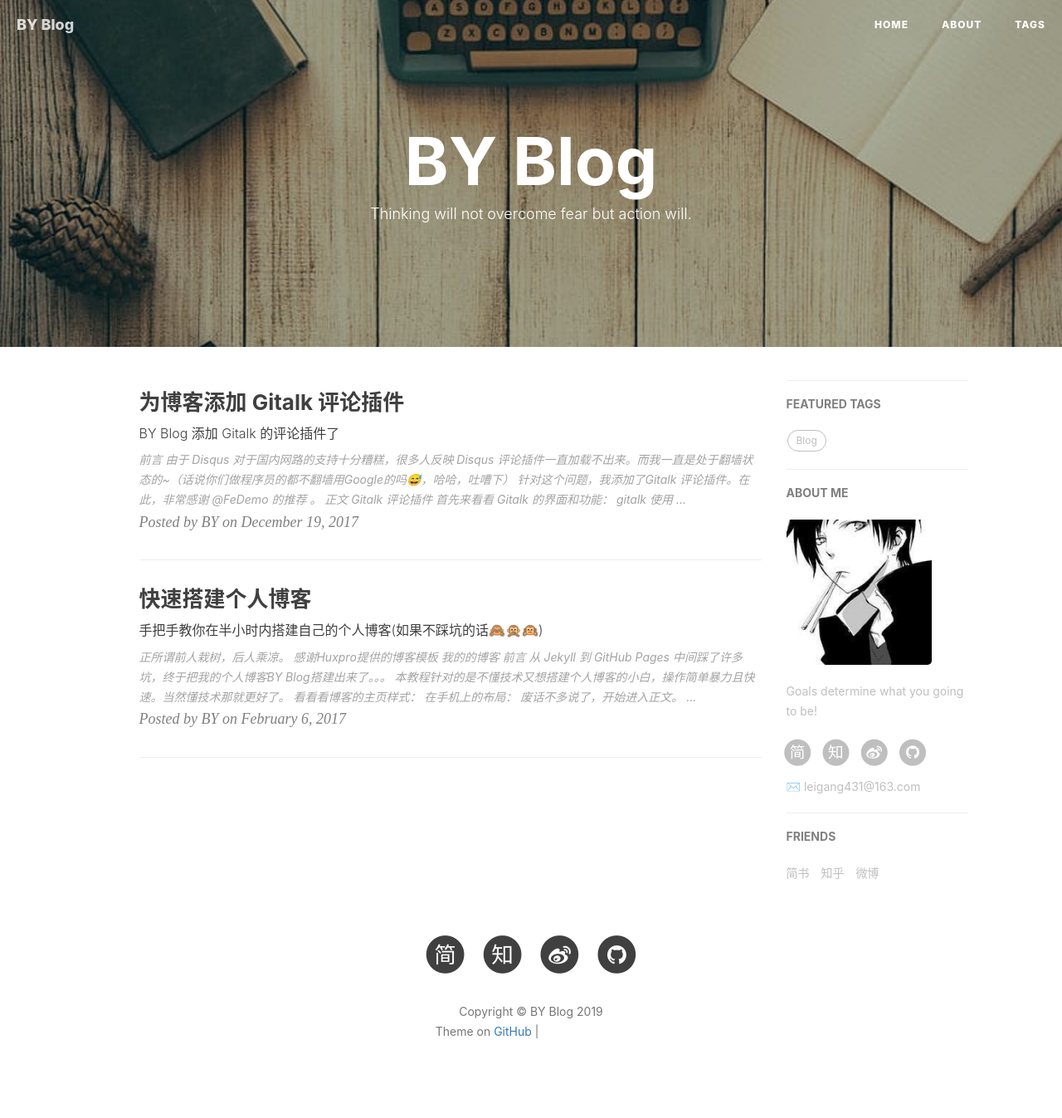
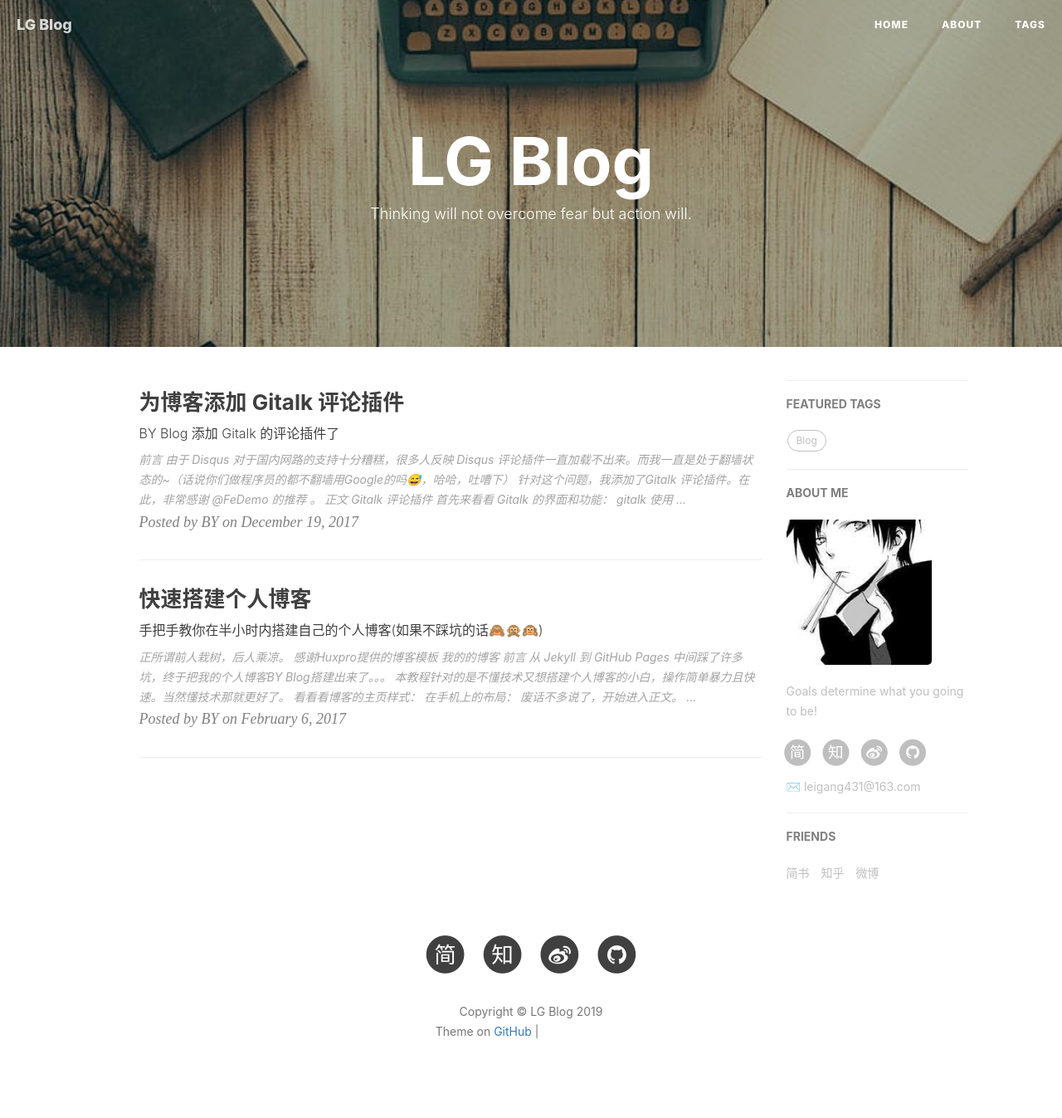
Before and after one commit to leigang431/leigang431.github.io, a Jekyll site: the page built from index.html, in a window 1280 px wide. Shown: the whole page at 83% size. Built offline with Jekyll 4.4.1, drawn with Linux system fonts in a browser that asks for light colours; nearby versions of some CDN libraries; the list of posts is cut into pages by our own code; comment, search, counter and statistics services are not loaded; grey boxes are pictures that could not be loaded.

```diff
--- a/_config.yml
+++ b/_config.yml
@@ -1,10 +1,10 @@
 # Site settings
-title: BY Blog
-SEOTitle: 雷钢的博客 | BY Blog
+title: LG Blog
+SEOTitle: 雷钢的博客 | LG Blog
 header-img: img/post-bg-desk.jpg
 email: leigang431@163.com
 description: "Every failure is leading towards success."
-keyword: "BY, BY Blog, 雷钢的博客, leigang, 雷钢, iOS, Apple, iPhone"
+keyword: "LG, LG Blog, 雷钢的博客, leigang, 雷钢, Student, Apple, iPhone"
 url: "http://leigang431.github.io"          # your host, for absolute URL
 baseurl: ""      # for example, '/blog' if your blog hosted on 'host/blog'
 github_repo: "https://github.com/leigang431/leigang431.github.io.git" # you code repository
@@ -18,7 +18,7 @@ sidebar-avatar: /img/avatar_m.jpg      # use absolute URL, seeing it's used in b
 
 # SNS settings
 RSS: false
-weibo_username:     聪明的柯小南
+weibo_username:     5827985859
 zhihu_username:     zhi-meng-hua-yuan
 github_username:    leigang431
 #facebook_username:  111111
```
